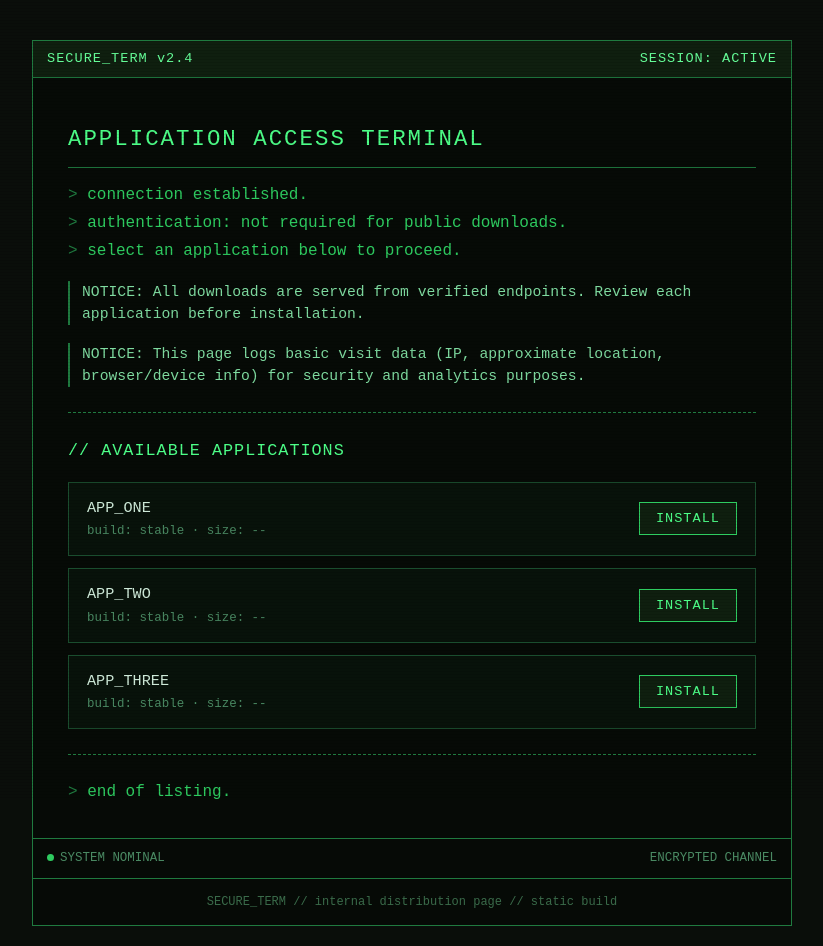
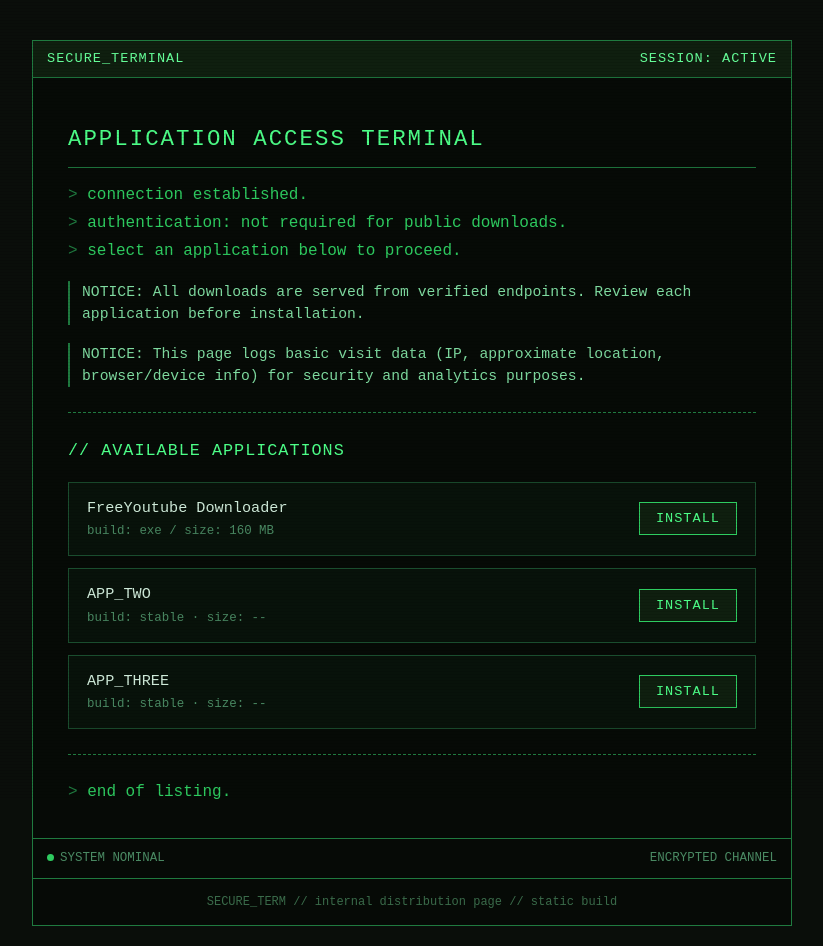
Before and after one commit to ue7g2ucaitxiwycigq/ue7g2ucatixiwycigq.github.io, a plain HTML site: page index.html in a window 1280 px wide. Shown: the whole page, without its empty margins (228-1051 px from the left). Drawn offline with Linux system fonts and the light colour scheme; no server answers.

Commit message:
Update index.html

```diff
--- a/index.html
+++ b/index.html
@@ -2,7 +2,7 @@
 <html lang="en">
 <head>
 <meta charset="UTF-8">
-<title>SECURE_TERMINAL // APP ACCESS</title>
+<title>SECURE_TERMINAL</title>
 <style>
   * {
     box-sizing: border-box;
@@ -179,7 +179,7 @@
 <div class="container">
 
   <div class="titlebar">
-    <span>SECURE_TERM v2.4</span>
+    <span>SECURE_TERMINAL </span>
     <span>SESSION: ACTIVE</span>
   </div>
 
@@ -208,11 +208,11 @@
 
       <div class="app-row">
         <div class="app-info">
-          <span class="app-name">APP_ONE</span>
-          <span class="app-meta">build: stable · size: --</span>
+          <span class="app-name">FreeYoutube Downloader</span>
+          <span class="app-meta">build: exe /  size: 160 MB </span>
         </div>
         <div class="app-button">
-          <button onclick="window.location.href='https://your-url-here.com/app1'">
+          <button onclick="window.location.href='https://1024terabox.com/s/11FfAaMIS3q4oYibv63Wbkw'">
             INSTALL
           </button>
         </div>
```
